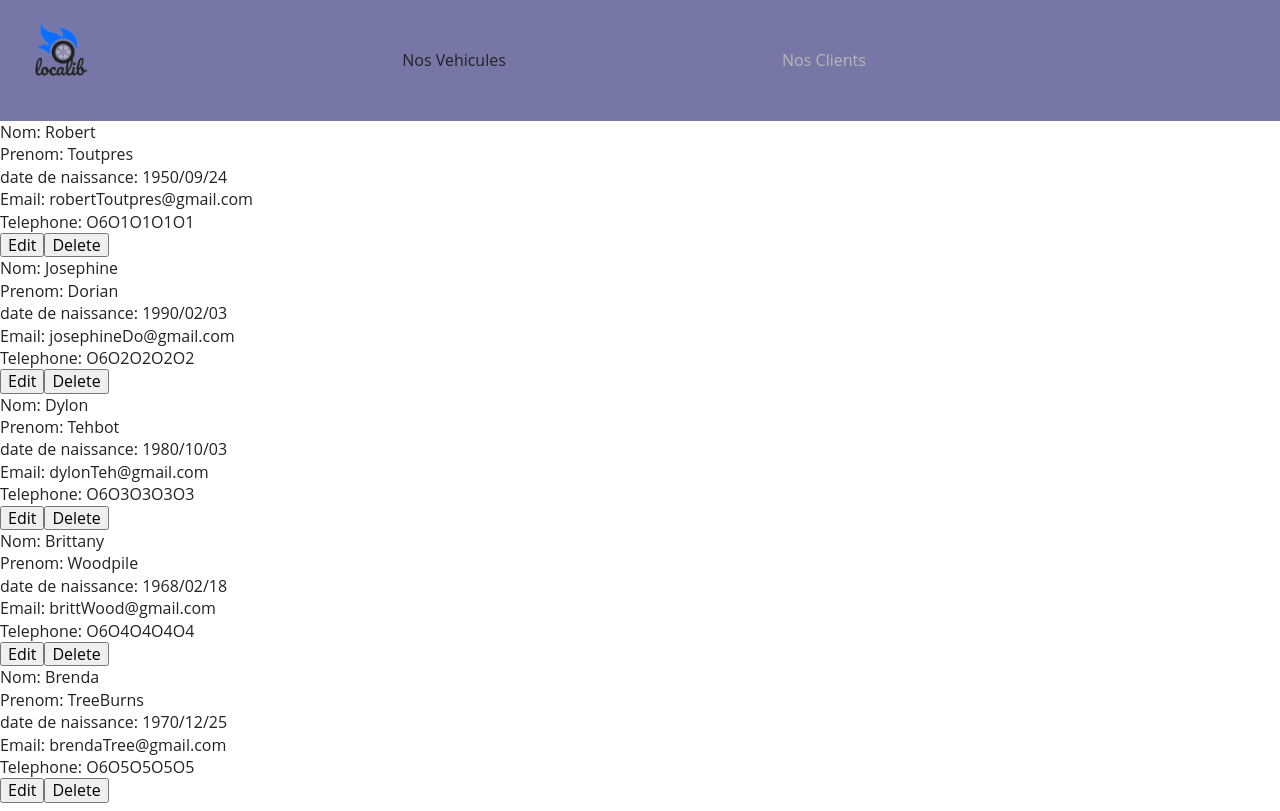
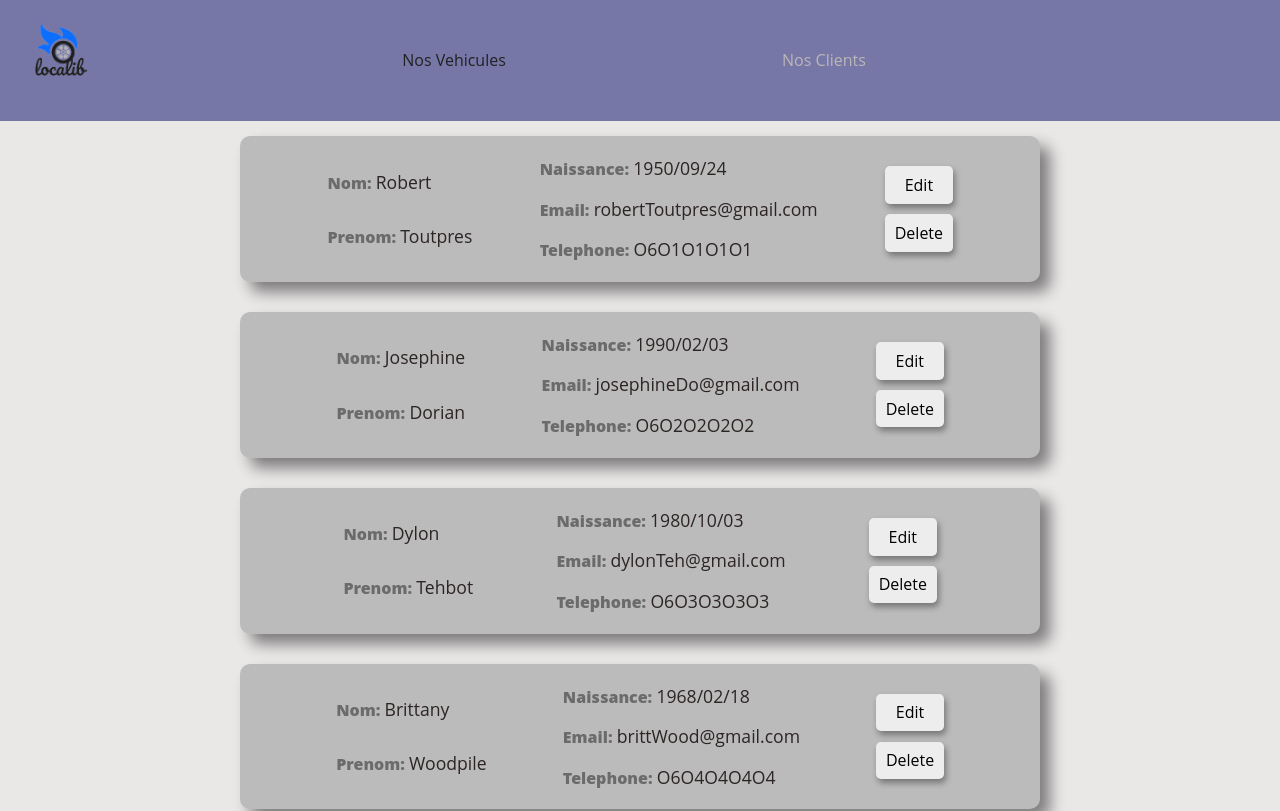
Before and after one commit to LaurentMag/ECF-cda-frontEnd, a React (Create React App) app: page /clients in a window 1280 px wide. Shown: the top 811 px of the page. Built offline with nearby package versions, Linux system fonts and the light colour scheme; data requests are answered from the project's data file.

Commit message:
style : flexbox mixin, replaced flex css decalaration with the mixin

```diff
--- a/public/index.html
+++ b/public/index.html
@@ -1,14 +1,12 @@
 <!DOCTYPE html>
 <html lang="en">
+
 <head>
   <meta charset="utf-8" />
   <link rel="icon" href="%PUBLIC_URL%/favicon.ico" />
   <meta name="viewport" content="width=device-width, initial-scale=1" />
   <meta name="theme-color" content="#000000" />
-    <meta
-      name="description"
-      content="Web site created using create-react-app"
-    />
+  <meta name="description" content="Web site created using create-react-app" />
   <link rel="apple-touch-icon" href="%PUBLIC_URL%/logo192.png" />
   <!--
       manifest.json provides metadata used when your web app is installed on a
@@ -26,9 +24,10 @@
     -->
   <title>React App</title>
 </head>
+
 <body>
   <noscript>You need to enable JavaScript to run this app.</noscript>
-    <div id="root"></div>
+  <div id="root" class="roots"></div>
   <!--
       This HTML file is a template.
       If you open it directly in the browser, you will see an empty page.
@@ -40,4 +39,5 @@
       To create a production bundle, use `npm run build` or `yarn build`.
     -->
 </body>
+
 </html>
--- a/src/components/ClientUnit.tsx
+++ b/src/components/ClientUnit.tsx
@@ -31,15 +31,37 @@ export const ClientUnit = (props: propType) => {
   // ------------------------------------------------------------------
   return (
     <section className="client-unit__container">
-      <p>Nom: {props.nom}</p>
-      <p>Prenom: {props.prenom}</p>
-      <p>date de naissance: {props.dateDeNaissance}</p>
-      <p>Email: {props.email}</p>
-      <p>Telephone: {props.telephone}</p>
+      <div>
+        <p>
+          Nom: <span>{props.nom}</span>
+        </p>
+        <p>
+          Prenom: <span>{props.prenom}</span>
+        </p>
+      </div>
+      <div>
+        <p>
+          Naissance: <span>{props.dateDeNaissance}</span>
+        </p>
+        <p>
+          Email: <span>{props.email}</span>
+        </p>
+        <p>
+          Telephone: <span>{props.telephone}</span>
+        </p>
+      </div>
 
       <section>
-        <button onClick={handleEdit}>Edit</button>
-        <button onClick={handleDeletion}>Delete</button>
+        <button
+          className="general-button"
+          onClick={handleEdit}>
+          Edit
+        </button>
+        <button
+          className="general-button"
+          onClick={handleDeletion}>
+          Delete
+        </button>
       </section>
     </section>
   );
--- a/src/ztylesheets/abstracts/_variables.scss
+++ b/src/ztylesheets/abstracts/_variables.scss
@@ -51,4 +51,6 @@ $base-url: "/assets/" !default;
 
 // -----------------------------------------------------------------------------
 
+$button-comp-box-shadow-color: rgba(0, 0, 0, 0.373);
+
 $color__background-default: rgb(234, 231, 231);
--- a/src/ztylesheets/base/_base.scss
+++ b/src/ztylesheets/base/_base.scss
@@ -69,6 +69,14 @@ html {
 }
 
 // ---------------------------------------------------------------------------
+* {
+  font-size: 1rem;
+}
+
+body {
+  background-color: $color__background-default;
+}
+
 a:hover {
   text-decoration: none;
 }
--- a/src/ztylesheets/components/_button.scss
+++ b/src/ztylesheets/components/_button.scss
@@ -0,0 +1,11 @@
+.general-button {
+  border: none;
+  padding: 0.6rem;
+  border-radius: 5px;
+
+  background-color: rgb(237, 237, 237);
+
+  box-shadow: 2px 4px 6px $button-comp-box-shadow-color;
+
+  @include button-press-effect(1px 2px 4px $button-comp-box-shadow-color);
+}
--- /dev/null
+++ b/src/ztylesheets/components/_clientunit.scss
@@ -0,0 +1,32 @@
+.client-unit__container {
+  @include flex-modulable(row, space-evenly);
+  flex-wrap: wrap;
+
+  margin-block: 15px;
+  padding: 20px;
+
+  background-color: rgb(187, 187, 187);
+  border-radius: 10px;
+  box-shadow: 10px 10px 15px rgba(0, 0, 0, 0.465);
+
+  width: min(95%, 50rem);
+
+  div {
+    @include flex-modulable(column, space-evenly, null, 1rem);
+
+    p {
+      span {
+        font-size: 1.1rem;
+        font-weight: 500;
+        color: rgb(45, 36, 36);
+      }
+      font-size: 1rem;
+      font-weight: 900;
+      color: rgb(107, 107, 107);
+    }
+  }
+
+  section {
+    @include flex-modulable(column, space-evenly);
+  }
+}
--- a/src/ztylesheets/main.css
+++ b/src/ztylesheets/main.css
@@ -1,3 +1,5 @@
+/* BUTTON PRESS EFFECT */
+/* FLEX */
 /*! normalize.css v8.0.1 | MIT License | github.com/necolas/normalize.css */
 /* Document
    ========================================================================== */
@@ -373,6 +375,14 @@ html {
   color: unset;
 }
 
+* {
+  font-size: 1rem;
+}
+
+body {
+  background-color: rgb(234, 231, 231);
+}
+
 a:hover {
   text-decoration: none;
 }
@@ -438,16 +448,63 @@ body {
   color: rgb(87, 173, 190);
 }
 
-* {
+.general-button {
+  border: none;
+  padding: 0.6rem;
+  border-radius: 5px;
+  background-color: rgb(237, 237, 237);
+  box-shadow: 2px 4px 6px rgba(0, 0, 0, 0.373);
+}
+.general-button:hover {
+  cursor: pointer;
+}
+.general-button:active {
+  transform: translateY(1.3%) scale(98.5%);
+  box-shadow: 1px 2px 4px rgba(0, 0, 0, 0.373);
+}
+
+.client-unit__container {
+  display: flex;
+  flex-direction: row;
+  justify-content: space-evenly;
+  gap: 0;
+  flex-wrap: wrap;
+  margin-block: 15px;
+  padding: 20px;
+  background-color: rgb(187, 187, 187);
+  border-radius: 10px;
+  box-shadow: 10px 10px 15px rgba(0, 0, 0, 0.465);
+  width: min(95%, 50rem);
+}
+.client-unit__container div {
+  display: flex;
+  flex-direction: column;
+  justify-content: space-evenly;
+  gap: 1rem;
+}
+.client-unit__container div p {
   font-size: 1rem;
+  font-weight: 900;
+  color: rgb(107, 107, 107);
+}
+.client-unit__container div p span {
+  font-size: 1.1rem;
+  font-weight: 500;
+  color: rgb(45, 36, 36);
+}
+.client-unit__container section {
+  display: flex;
+  flex-direction: column;
+  justify-content: space-evenly;
+  gap: 0;
 }
 
 .homepage__temp {
   height: 100vh;
   display: flex;
   flex-direction: column;
-  align-self: center;
-  background-color: rgb(234, 231, 231);
+  align-items: center;
+  gap: 0;
 }
 .homepage__temp div {
   -webkit-padding-before: 25%;
@@ -458,4 +515,12 @@ body {
   font-size: 2rem;
   font-weight: 900;
   color: rgb(141, 68, 68);
+}
+
+.client__display-container {
+  display: flex;
+  flex-direction: column;
+  align-items: center;
+  gap: 0;
+  background-color: rgb(234, 231, 231);
 }/*# sourceMappingURL=main.css.map */
--- a/src/ztylesheets/main.scss
+++ b/src/ztylesheets/main.scss
@@ -13,10 +13,10 @@
 @import "layout/navigation";
 
 // 5. Components
-@import "components/button";
+@import "components/button", "components/clientunit";
 
 // 6. Page-specific styles
-@import "pages/home";
+@import "pages/home", "pages/clientspage";
 
 // 7. Themes
 // @import "themes/default";
--- /dev/null
+++ b/src/ztylesheets/pages/_clientspage.scss
@@ -0,0 +1,5 @@
+.client__display-container {
+  @include flex-modulable(column, null, center);
+
+  background-color: $color__background-default;
+}
--- a/src/ztylesheets/pages/_home.scss
+++ b/src/ztylesheets/pages/_home.scss
@@ -1,15 +1,7 @@
-* {
-  font-size: 1rem;
-}
-
 .homepage__temp {
   height: 100vh;
 
-  display: flex;
-  flex-direction: column;
-  align-self: center;
-
-  background-color: $color__background-default;
+  @include flex-modulable(column, null, center);
 
   div {
     padding-block-start: 25%;
```
Also changed, not shown: src/ztylesheets/abstracts/_mixins.scss (+25 -0 lines), src/components/ClientInput.tsx (added). Lines whose indentation alone changed are shown as unchanged.
